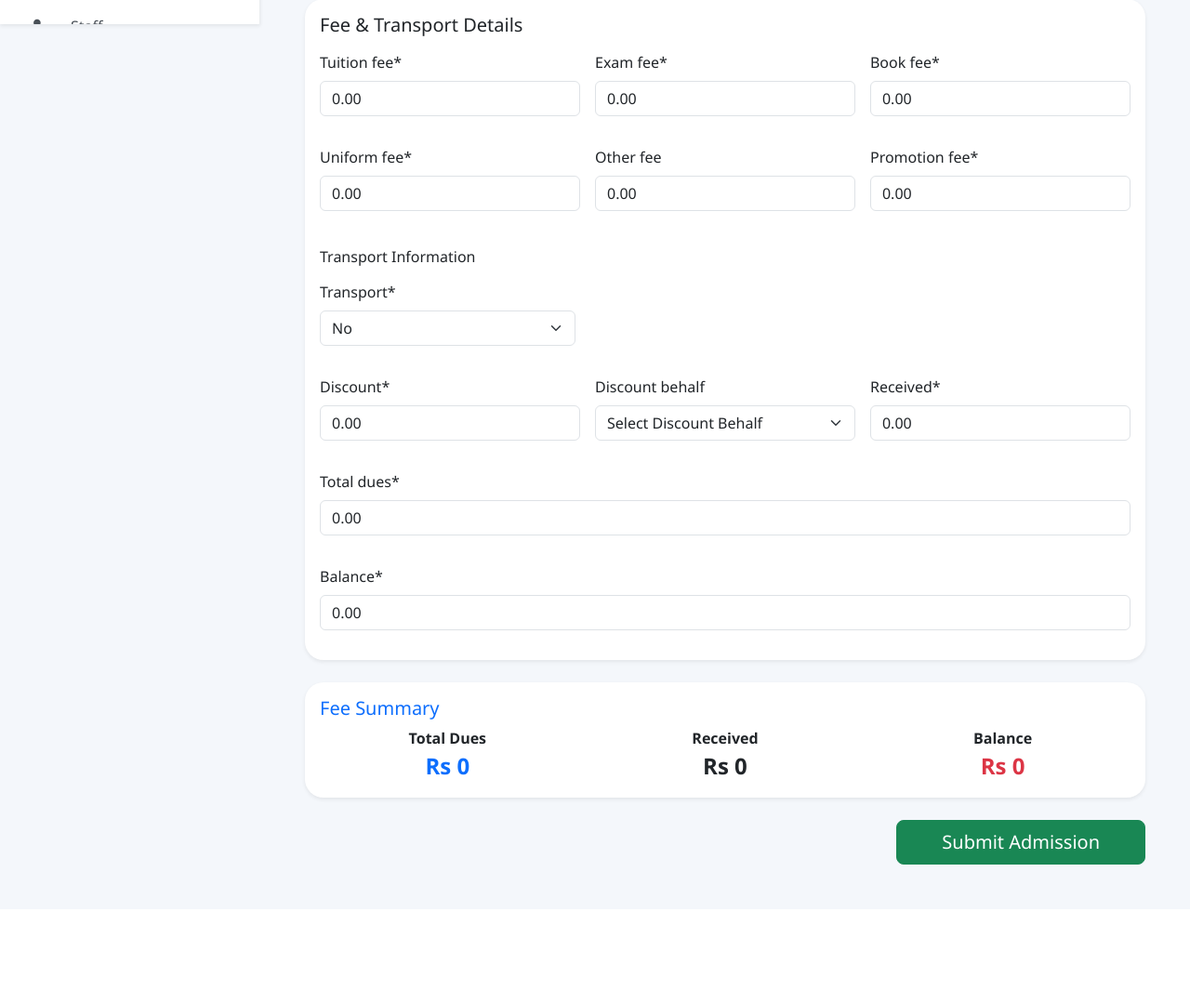
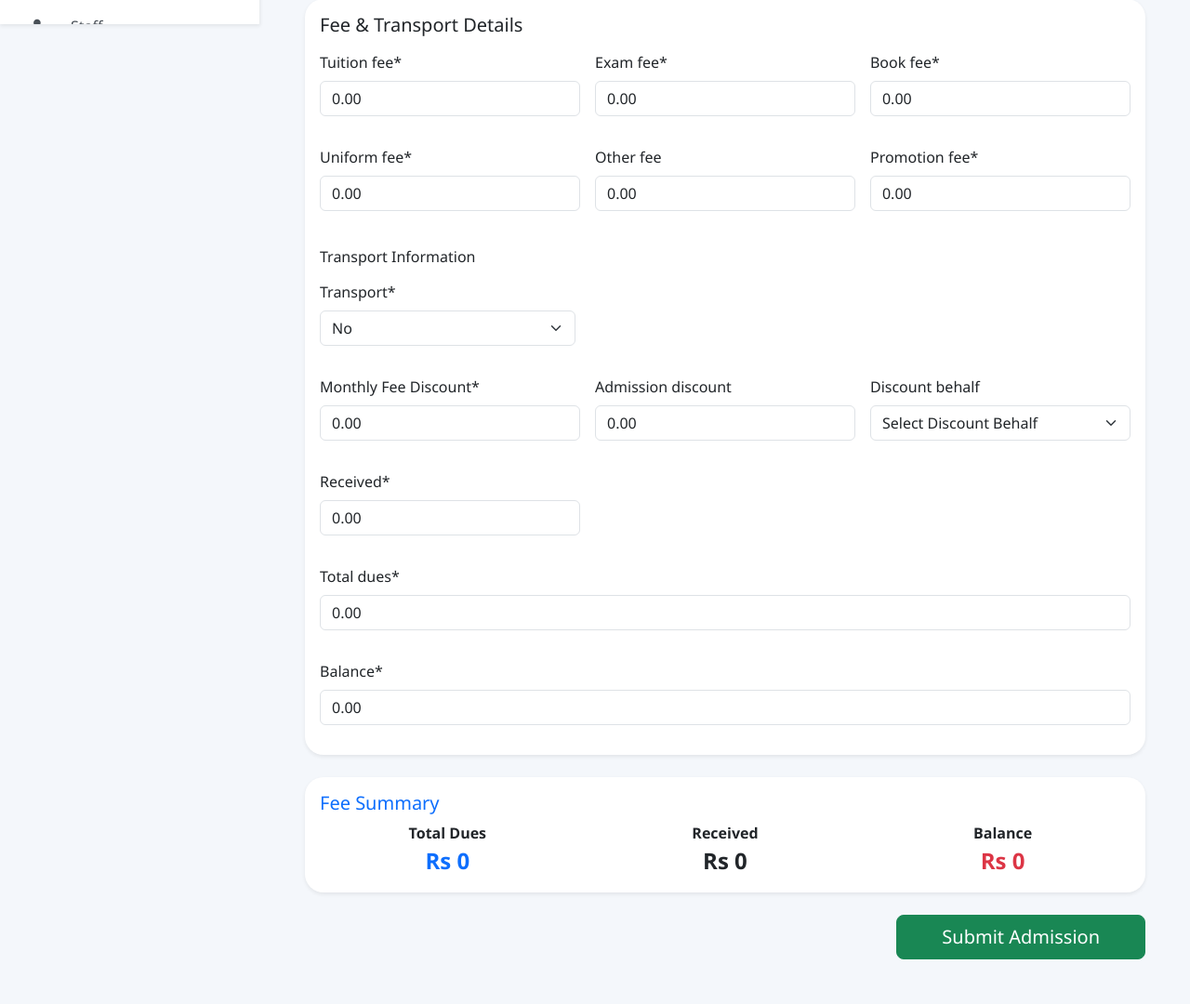
Before and after one commit to tariq-aziz-pro/School-Management, a Django app: page /admission/ in a window 1280 px wide. Shown: the part 782-1862 px from the top of the page at 93% size. Before the commit the page ends 1712 px from the top, so only its background shows below. Run offline with Django 5.2, Linux system fonts and the light colour scheme; a user stored in the database is signed in; data comes from the database, SQL or seed files in the repository; both versions use the stored data as it was after the commit; some libraries are stand-ins or nearby versions.

Commit message:
add admission_discount field to StudentAdmission model and update related forms, templates, and tests.

```diff
--- a/main_app/forms.py
+++ b/main_app/forms.py
@@ -376,7 +376,7 @@ class EditStudentForm(forms.ModelForm):
             'class_name', 'section', 'roll_number', 'admission_date', 'class_teacher',
             'admission_fee', 'tuition_fee', 'exam_fee', 'book_fee', 'uniform_fee', 'other_fee', 'promotion_fee',
             'transport', 'vehicle_no', 'route', 'driver_contact', 'transport_fee',
-            'discount', 'discount_behalf', 'received', 'total_dues', 'balance',
+            'discount', 'admission_discount', 'discount_behalf', 'received', 'total_dues', 'balance',
         ]
         widgets = {
             'class_name': forms.Select(attrs={'class': 'form-control'}),
@@ -397,6 +397,7 @@ class EditStudentForm(forms.ModelForm):
             'driver_contact': forms.TextInput(attrs={'class': 'form-control'}),
             'transport_fee': forms.NumberInput(attrs={'class': 'form-control'}),
             'discount': forms.NumberInput(attrs={'class': 'form-control'}),
+            'admission_discount': forms.NumberInput(attrs={'class': 'form-control'}),
             'discount_behalf': forms.Select(attrs={'class': 'form-control'}),
             'received': forms.NumberInput(attrs={'class': 'form-control'}),
             'total_dues': forms.NumberInput(attrs={'class': 'form-control', 'readonly': 'readonly'}),
@@ -407,6 +408,7 @@ class EditStudentForm(forms.ModelForm):
         self.user = kwargs.pop('user', None)
         super().__init__(*args, **kwargs)
         self.fields['section'].choices = [('', 'Select Section')] + SECTION_CHOICES
+        self.fields['discount'].label = 'Monthly Fee Discount'
         self.fields['discount_behalf'].choices = [('', 'Select Discount Behalf')] + StudentAdmission.DISCOUNT_BEHALF_CHOICES
         self.helper = FormHelper()
         self.helper.form_method = 'POST'
@@ -473,7 +475,8 @@ class EditStudentForm(forms.ModelForm):
             Decimal(str(admission.other_fee or 0.00)) +
             Decimal(str(admission.promotion_fee or 0.00)) +
             Decimal(str(admission.transport_fee or 0.00)) -
-            Decimal(str(admission.discount or 0.00))
+            Decimal(str(admission.discount or 0.00)) -
+            Decimal(str(admission.admission_discount or 0.00))
         )
         admission.balance = admission.total_dues - Decimal(str(admission.received or 0.00))
         if commit:
@@ -536,6 +539,13 @@ class StudentAdmissionForm(forms.ModelForm):
     image = forms.ImageField(required=False, widget=forms.FileInput(attrs={'class': 'form-control'}))
 
     transport_fee = forms.DecimalField(max_digits=8, decimal_places=2, required=False, widget=NumberInput(attrs={'class': 'form-control transport-field', 'step': '0.01'}))
+    admission_discount = forms.DecimalField(
+        max_digits=10,
+        decimal_places=2,
+        required=False,
+        initial=Decimal('0.00'),
+        widget=NumberInput(attrs={'class': 'form-control', 'step': '0.01'})
+    )
 
     # Hidden fields for new admission (forced to 0)
     previous_balance = forms.DecimalField(
@@ -585,6 +595,7 @@ class StudentAdmissionForm(forms.ModelForm):
         super().__init__(*args, **kwargs)
 
         self.fields['section'].choices = [('', 'Select Section')] + SECTION_CHOICES
+        self.fields['discount'].label = 'Monthly Fee Discount'
         self.fields['discount_behalf'].choices = [('', 'Select Discount Behalf')] + StudentAdmission.DISCOUNT_BEHALF_CHOICES
 
         self.helper = FormHelper()
@@ -593,6 +604,7 @@ class StudentAdmissionForm(forms.ModelForm):
 
         self.fields['promoted'].initial = False
         self.fields['promoted'].widget.attrs['disabled'] = True
+        self.fields['admission_discount'].initial = Decimal('0.00')
 
         # Force defaults for new admission
         self.fields['previous_balance'].initial = Decimal('0.00')
@@ -662,6 +674,7 @@ class StudentAdmissionForm(forms.ModelForm):
             if cleaned_data.get(field) is None:
                 cleaned_data[field] = Decimal('0.00')
 
+        cleaned_data['admission_discount'] = cleaned_data.get('admission_discount') or Decimal('0.00')
         cleaned_data['promotion_fee'] = Decimal('0.00')
         cleaned_data['promoted'] = False
 
@@ -687,8 +700,20 @@ class StudentAdmissionForm(forms.ModelForm):
         admission.closing_balance = admission.balance or Decimal('0.00')
 
         admission.admission_fee = admission.admission_fee or Decimal('0.00')
-        admission.total_dues = admission.total_dues or Decimal('0.00')
-        admission.balance = admission.balance or Decimal('0.00')
+        admission.admission_discount = self.cleaned_data.get('admission_discount') or Decimal('0.00')
+        admission.total_dues = (
+            (admission.admission_fee or Decimal('0.00')) +
+            (admission.tuition_fee or Decimal('0.00')) +
+            (admission.exam_fee or Decimal('0.00')) +
+            (admission.book_fee or Decimal('0.00')) +
+            (admission.uniform_fee or Decimal('0.00')) +
+            (admission.other_fee or Decimal('0.00')) +
+            (admission.promotion_fee or Decimal('0.00')) +
+            (admission.transport_fee or Decimal('0.00')) -
+            (admission.discount or Decimal('0.00')) -
+            (admission.admission_discount or Decimal('0.00'))
+        )
+        admission.balance = admission.total_dues - (admission.received or Decimal('0.00'))
 
         if admission.roll_number:
             admission.roll_number = int(admission.roll_number)
@@ -892,6 +917,12 @@ class PromoteExistingStudentForm(forms.ModelForm):
     other_fee = forms.DecimalField(max_digits=10, decimal_places=2, required=False, widget=forms.NumberInput(attrs={'class': 'form-control'}))
     transport_fee = forms.DecimalField(max_digits=8, decimal_places=2, required=False, widget=forms.NumberInput(attrs={'class': 'form-control transport-field'}))
     discount = forms.DecimalField(max_digits=10, decimal_places=2, required=False, widget=forms.NumberInput(attrs={'class': 'form-control'}))
+    admission_discount = forms.DecimalField(
+        max_digits=10,
+        decimal_places=2,
+        required=False,
+        widget=forms.NumberInput(attrs={'class': 'form-control'})
+    )
     discount_behalf = forms.ChoiceField(
         choices=[('', 'Select Discount Behalf')] + StudentAdmission.DISCOUNT_BEHALF_CHOICES,
         required=False,
@@ -961,6 +992,7 @@ class PromoteExistingStudentForm(forms.ModelForm):
         self.fields['route'].initial = old.route
         self.fields['driver_contact'].initial = old.driver_contact
         self.fields['discount'].initial = old.discount or Decimal('0.00')
+        self.fields['admission_discount'].initial = old.admission_discount or Decimal('0.00')
         self.fields['discount_behalf'].initial = old.discount_behalf
         self.fields['received'].initial = Decimal('0.00')
 
@@ -1036,6 +1068,7 @@ class PromoteExistingStudentForm(forms.ModelForm):
         new_admission.promotion_fee    = self.cleaned_data.get('promotion_fee') or Decimal('0.00')
         new_admission.other_fee        = self.cleaned_data.get('other_fee') or Decimal('0.00')
         new_admission.discount         = self.cleaned_data.get('discount') or Decimal('0.00')
+        new_admission.admission_discount = self.cleaned_data.get('admission_discount') or Decimal('0.00')
         new_admission.discount_behalf  = self.cleaned_data.get('discount_behalf')
         new_admission.transport_fee    = self.cleaned_data.get('transport_fee') or Decimal('0.00')
 
--- a/main_app/models.py
+++ b/main_app/models.py
@@ -336,6 +336,12 @@ class StudentAdmission(TimestampedModel):
     promotion_fee = models.DecimalField(max_digits=10, decimal_places=2, default=Decimal('0.00'))
 
     discount = models.DecimalField(max_digits=10, decimal_places=2, default=Decimal('0.00'))
+    admission_discount = models.DecimalField(
+        max_digits=10,
+        decimal_places=2,
+        default=Decimal('0.00'),
+        help_text="One-time discount applied to admission/promotion dues only"
+    )
     discount_behalf = models.CharField(max_length=20, choices=DISCOUNT_BEHALF_CHOICES, blank=True, null=True)
 
     transport = models.CharField(max_length=10, choices=[('Free', 'Free'), ('Paid', 'Paid'), ('No', 'No')], default='No')
--- a/main_app/templates/main_app/admission_form.html
+++ b/main_app/templates/main_app/admission_form.html
@@ -82,12 +82,14 @@
                                     <div class="col-md-4">{{ form.transport|as_crispy_field }}</div>
                                     <div class="col-md-4 transport-group">{{ form.vehicle_no|as_crispy_field }}</div>
                                     <div class="col-md-4 transport-group">{{ form.route|as_crispy_field }}</div>
-                                    <div class="col-md-4 transport-group">{{ form.driver_contact|as_crispy_field }}</div>
+                                    <div class="col-md-4 transport-group">{{ form.driver_contact|as_crispy_field }}
+                                    </div>
                                     <div class="col-md-4 transport-group">{{ form.transport_fee|as_crispy_field }}</div>
                                 </div>
                             </div>
 
                             <div class="col-md-4">{{ form.discount|as_crispy_field }}</div>
+                            <div class="col-md-4">{{ form.admission_discount|as_crispy_field }}</div>
                             <div class="col-md-4">{{ form.discount_behalf|as_crispy_field }}</div>
                             <div class="col-md-4">{{ form.received|as_crispy_field }}</div>
 
@@ -134,19 +136,19 @@
 {% block extra_js %}
 <script src="https://code.jquery.com/jquery-3.6.0.min.js"></script>
 <script>
-$(document).ready(function() {
+    $(document).ready(function () {
 
 
         // ====================== DISABLE MOUSE WHEEL ON NUMBER FIELDS ======================
         function disableMouseWheelOnNumbers() {
-        $('input[type="number"]').on('wheel', function(e) {
+            $('input[type="number"]').on('wheel', function (e) {
                 e.preventDefault();           // Prevent scrolling
                 $(this).blur();               // Remove focus (best UX)
             });
 
             // Also handle when user focuses on the field
-        $('input[type="number"]').on('focus', function() {
-            $(this).on('wheel', function(e) {
+            $('input[type="number"]').on('focus', function () {
+                $(this).on('wheel', function (e) {
                     e.preventDefault();
                 });
             });
@@ -177,22 +179,23 @@ $(document).ready(function() {
             });
         }
 
-    $('#id_class_name').on('change', function() {
+        $('#id_class_name').on('change', function () {
             fetchFeeStructure($(this).val());
         });
 
         // Live Total Calculation
         function updateTotalDues() {
             let total = 0;
-        const fields = ['tuition_fee','exam_fee','book_fee','uniform_fee','other_fee','promotion_fee','transport_fee'];
+            const fields = ['tuition_fee', 'exam_fee', 'book_fee', 'uniform_fee', 'other_fee', 'promotion_fee', 'transport_fee'];
 
             fields.forEach(field => {
                 total += parseFloat($('#id_' + field).val()) || 0;
             });
 
             const discount = parseFloat($('#id_discount').val()) || 0;
+            const admissionDiscount = parseFloat($('#id_admission_discount').val()) || 0;
             const received = parseFloat($('#id_received').val()) || 0;
-        const totalDues = total - discount;
+            const totalDues = total - discount - admissionDiscount;
             const balance = totalDues - received;
 
             $('#totalDuesDisplay').text('Rs ' + totalDues.toFixed(0));
@@ -204,7 +207,7 @@ $(document).ready(function() {
             $('#id_balance').val(balance.toFixed(2));
         }
 
-    $('#id_tuition_fee, #id_exam_fee, #id_book_fee, #id_uniform_fee, #id_other_fee, #id_promotion_fee, #id_transport_fee, #id_discount, #id_received').on('input', updateTotalDues);
+        $('#id_tuition_fee, #id_exam_fee, #id_book_fee, #id_uniform_fee, #id_other_fee, #id_promotion_fee, #id_transport_fee, #id_discount, #id_admission_discount, #id_received').on('input', updateTotalDues);
 
         // Transport toggle
         function toggleTransportFields() {
--- a/main_app/view_helpers.py
+++ b/main_app/view_helpers.py
@@ -119,7 +119,8 @@ def bulk_promote_students(admission_ids, target_session, target_section, student
                 fee_structure.promotion_fee +
                 other_fee +
                 transport_fee -
-                (admission.discount or Decimal('0.00')) +
+                (admission.discount or Decimal('0.00')) -
+                (admission.admission_discount or Decimal('0.00')) +
                 previous_balance
             )
 
@@ -144,6 +145,7 @@ def bulk_promote_students(admission_ids, target_session, target_section, student
                 route=admission.route,
                 driver_contact=admission.driver_contact,
                 discount=admission.discount or Decimal('0.00'),
+                admission_discount=admission.admission_discount or Decimal('0.00'),
                 discount_behalf=admission.discount_behalf,
                 total_dues=total_dues,
                 received=Decimal('0.00'),
```
Also changed, not shown: main_app/tests.py (+19 -0 lines), main_app/utils.py (+6 -2 lines), db.sqlite3, main_app/migrations/0011_studentadmission_admission_discount.py (added). Lines whose indentation alone changed are shown as unchanged.
